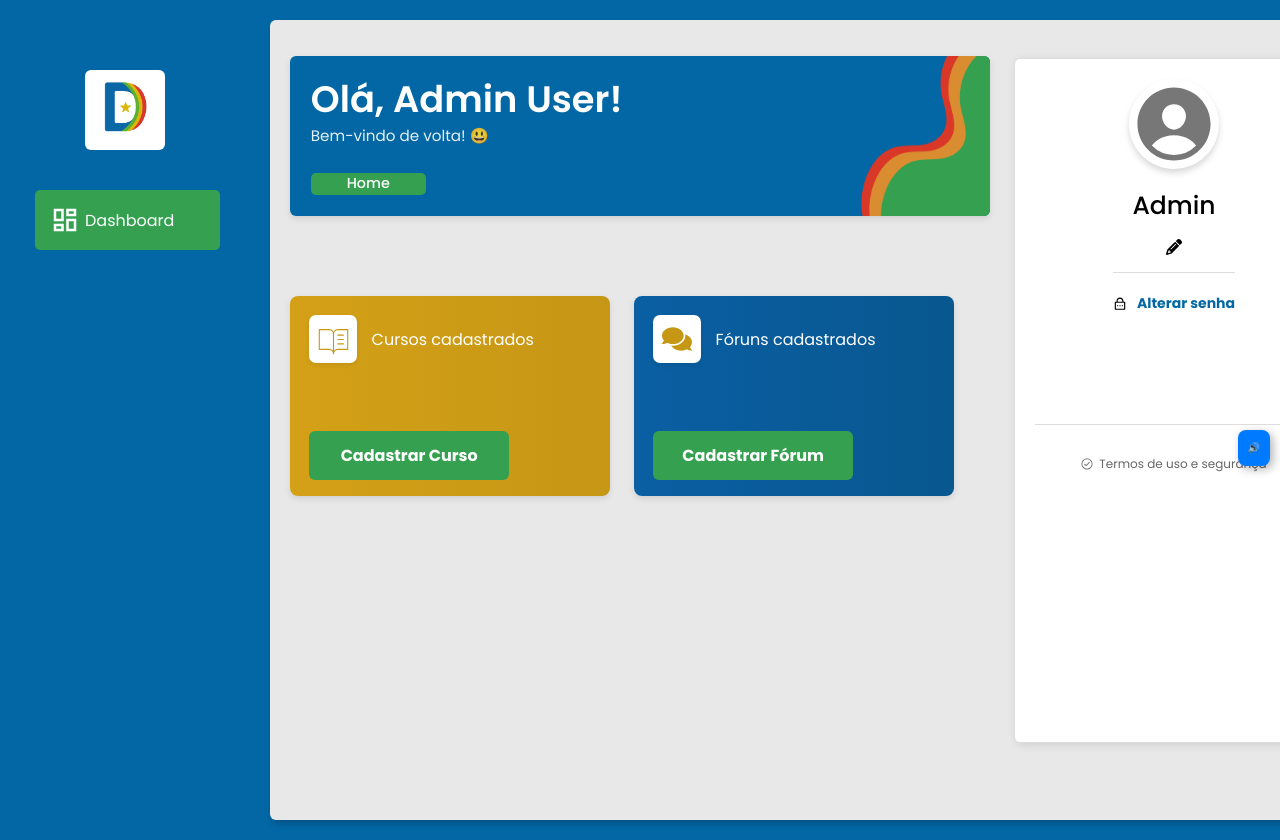
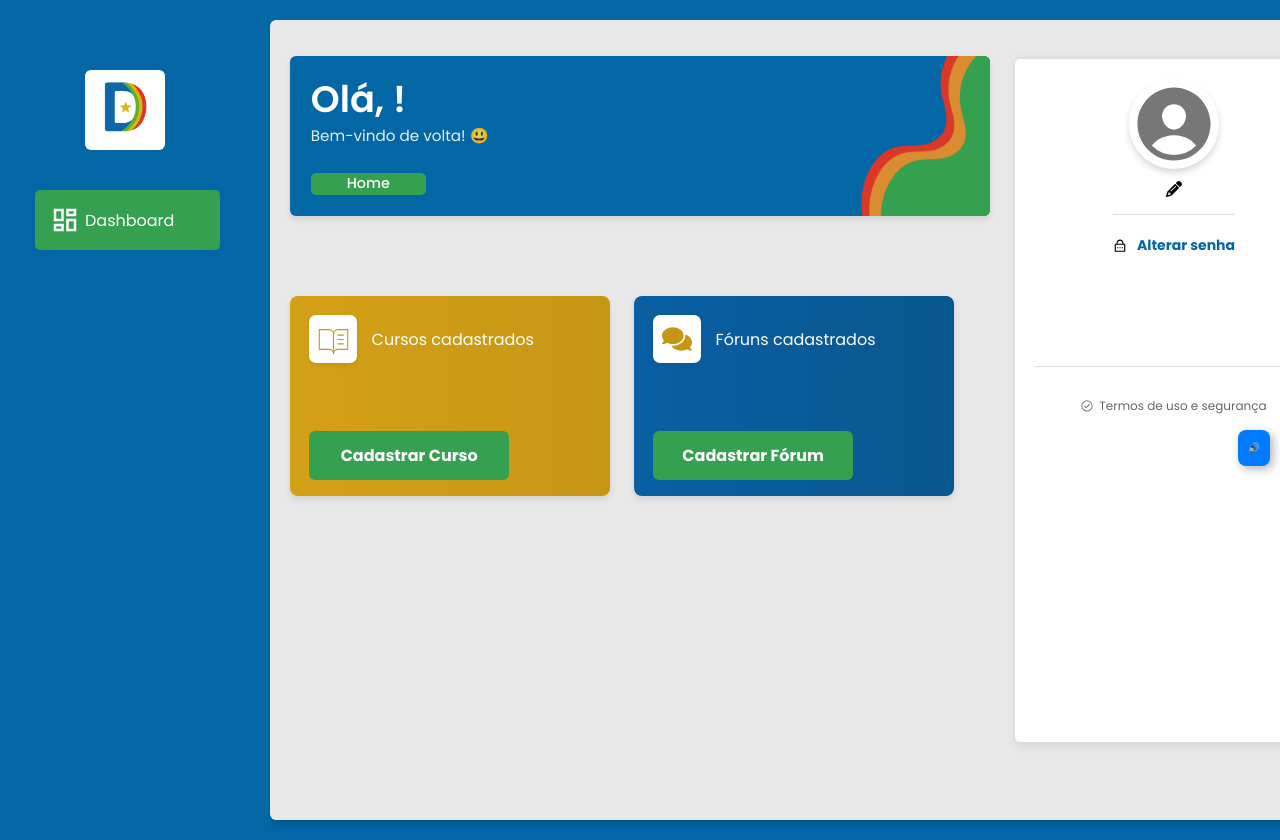
Before and after one commit to MiTabosa/Projeto-Desbrave, a React (Vite) app: page /dashboardAdmin in a window 1280 px wide. Built offline with nearby package versions, Linux system fonts and the light colour scheme; no server answers.

Commit message:
adicionando modificações em cardPerfil Adm

```diff
--- a/src/components/CardPerfilAdmin/CardPerfilAdmin.jsx
+++ b/src/components/CardPerfilAdmin/CardPerfilAdmin.jsx
@@ -76,6 +76,7 @@ const CardPerfil = ({ name, setName, numCursos, numForuns }) => {
               className="input-perfil"
               autoFocus
             />
+            <button onClick={handleSave} className="botao-salvar">Salvar</button>
           </div>
         ) : (
           <>
--- a/src/pages/DashboardAdmin/DashboardAdmin.jsx
+++ b/src/pages/DashboardAdmin/DashboardAdmin.jsx
@@ -14,8 +14,8 @@ const DashboardAdmin = () => {
   const [isMobile, setIsMobile] = useState(window.innerWidth <= 768);
   const [numCursos, setNumCursos] = useState(12);
   const [numForuns, setNumForuns] = useState(5);
-  const [name, setName] = useState("Admin");
-  const [subName, setSubName] = useState("User");
+  const [name, setName] = useState("");
+
 
   useEffect(() => {
     const handleResize = () => {
@@ -25,6 +25,20 @@ const DashboardAdmin = () => {
     return () => window.removeEventListener("resize", handleResize);
   }, []);
 
+  useEffect(() => {
+    const fetchUserName = async () => {
+      try {
+        const usuarioId = localStorage.getItem("usuarioId");
+        const response = await api.get(`/usuario/${usuarioId}`);
+        setName(response.data.nome);
+      } catch (error) {
+        console.error("Erro ao buscar nome do usuário:", error);
+      }
+    };
+
+    fetchUserName();
+  }, []);
+
   return (
     <SidebarAdmin>
       <BottomDashboard>
@@ -32,7 +46,7 @@ const DashboardAdmin = () => {
           {/* Parte esquerda */}
           <div className="esquerda-secao">
             <div className="cabecalho-painel-adm">
-              <h2 className="titulo-dashboard">Olá, {name} {subName}!</h2>
+              <h2 className="titulo-dashboard">Olá, {name}!</h2>
               <p className="paragrafo-dashboard">Bem-vindo de volta! 😃</p>
               <button
                 className="adm-home-botao"
@@ -89,9 +103,7 @@ const DashboardAdmin = () => {
           </div>
           <CardPerfilAdmin
             name={name}
-            subName={subName}
-            numCursos={numCursos}
-            numForuns={numForuns}
+            setName={setName}
           />
         </div>
       </BottomDashboard>
```
